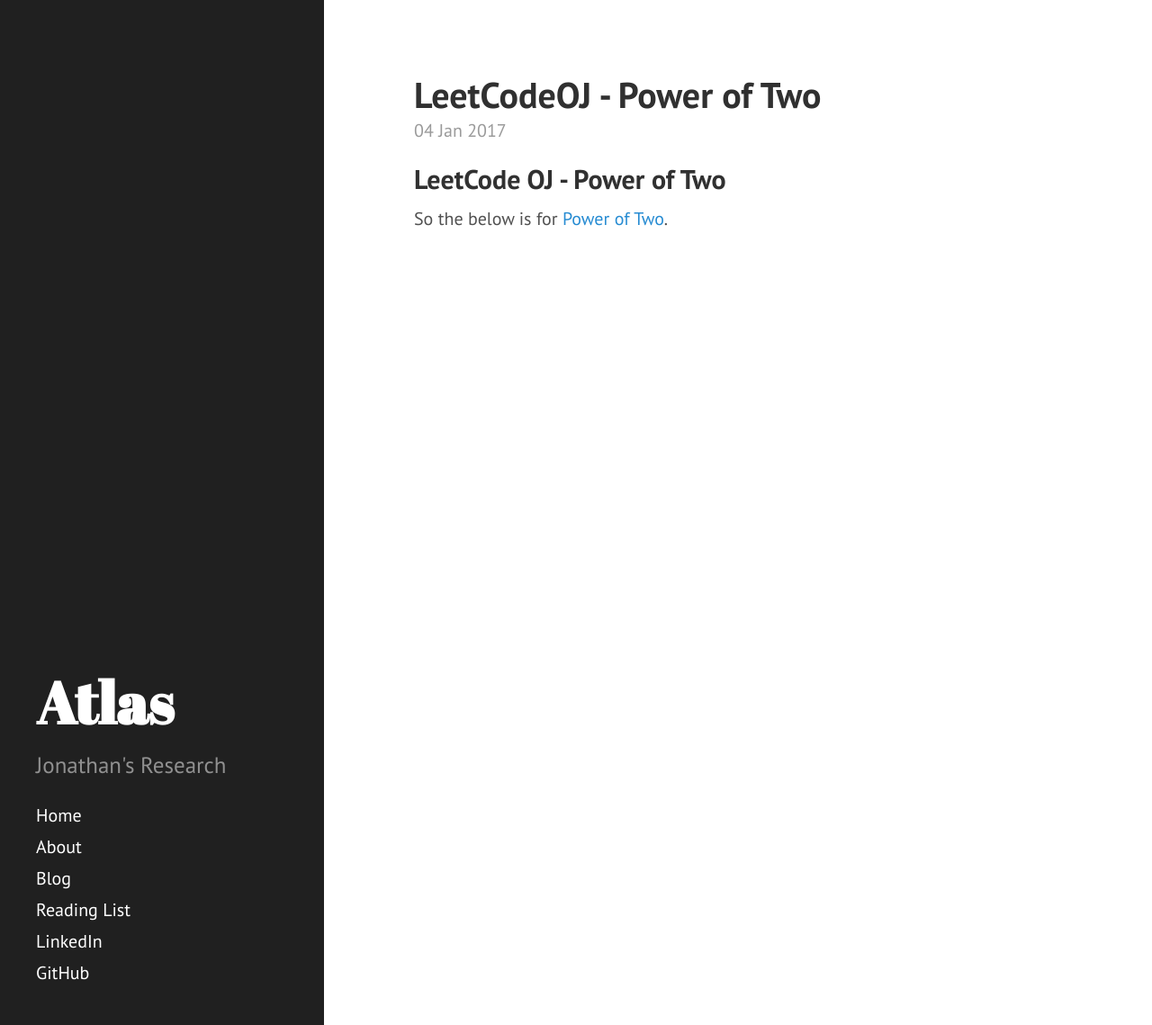
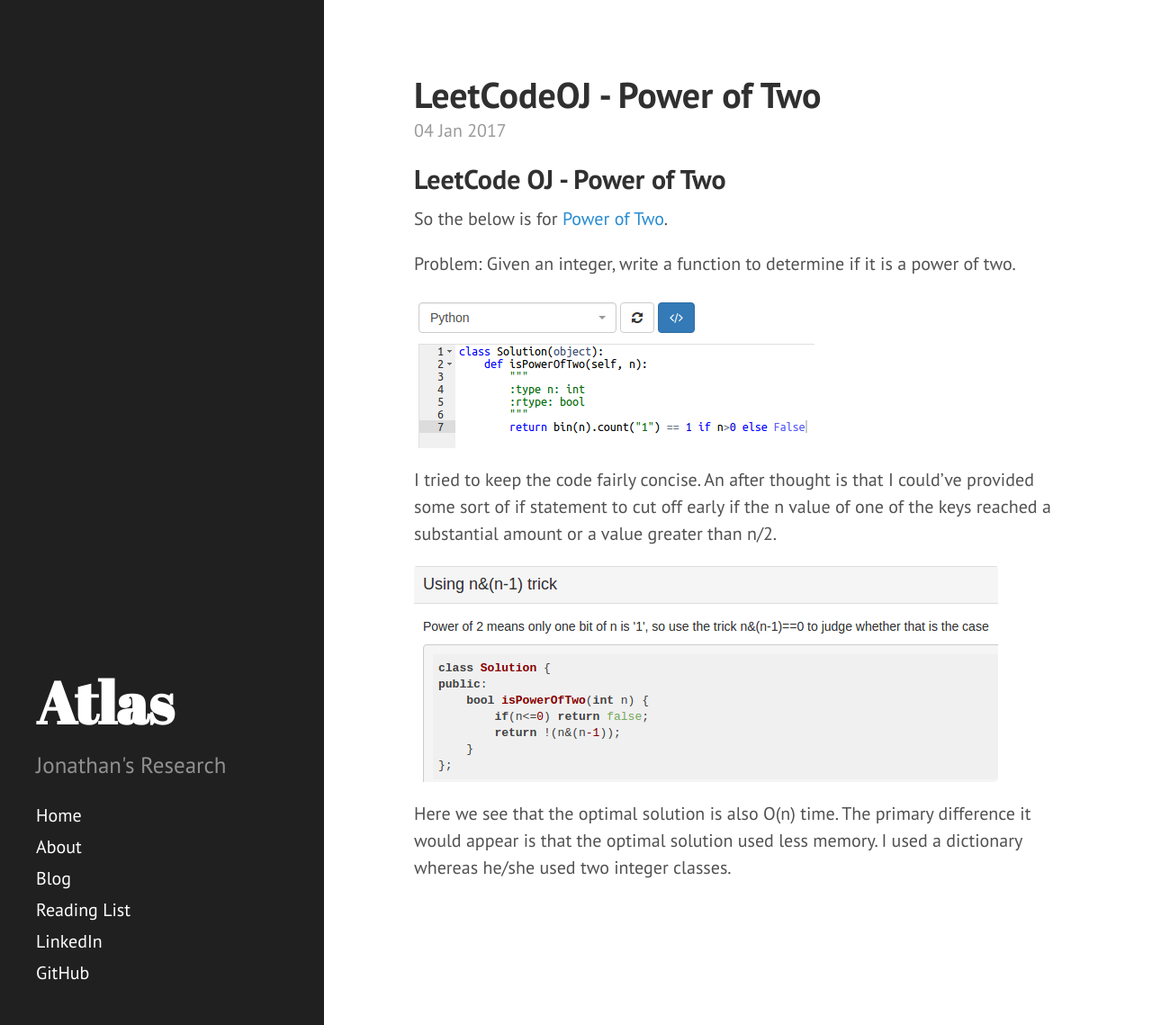
Before and after one commit to JonathanJohann/Research, a Jekyll site: the page built from _posts/Scratch_Pad/2017-01-04-power-of-two.md, in a window 1280 px wide and 1139 px high. Shown: the whole window at 90% size. Built offline with Jekyll 4.4.1, drawn with Linux system fonts in a browser that asks for light colours; Markdown is read by kramdown in place of the engine named in the settings.

Commit message:
Update 2017-01-04-power-of-two.md

```diff
--- a/_posts/Scratch_Pad/2017-01-04-power-of-two.md
+++ b/_posts/Scratch_Pad/2017-01-04-power-of-two.md
@@ -9,3 +9,14 @@
 ## LeetCode OJ - Power of Two
 
 So the below is for [Power of Two](https://leetcode.com/problems/power-of-two/).
+
+Problem:
+Given an integer, write a function to determine if it is a power of two.
+
+![png](https://raw.githubusercontent.com/JonathanJohann/Research/master/_posts/Scratch_Pad/Pics/power_of_two.png)
+
+I tried to keep the code fairly concise. An after thought is that I could've provided some sort of if statement to cut off early if the n value of one of the keys reached a substantial amount or a value greater than n/2.
+
+![png](https://raw.githubusercontent.com/JonathanJohann/Research/master/_posts/Scratch_Pad/Pics/optimal_power_of_two.png)
+
+Here we see that the optimal solution is also O(n) time. The primary difference it would appear is that the optimal solution used less memory. I used a dictionary whereas he/she used two integer classes.
```
